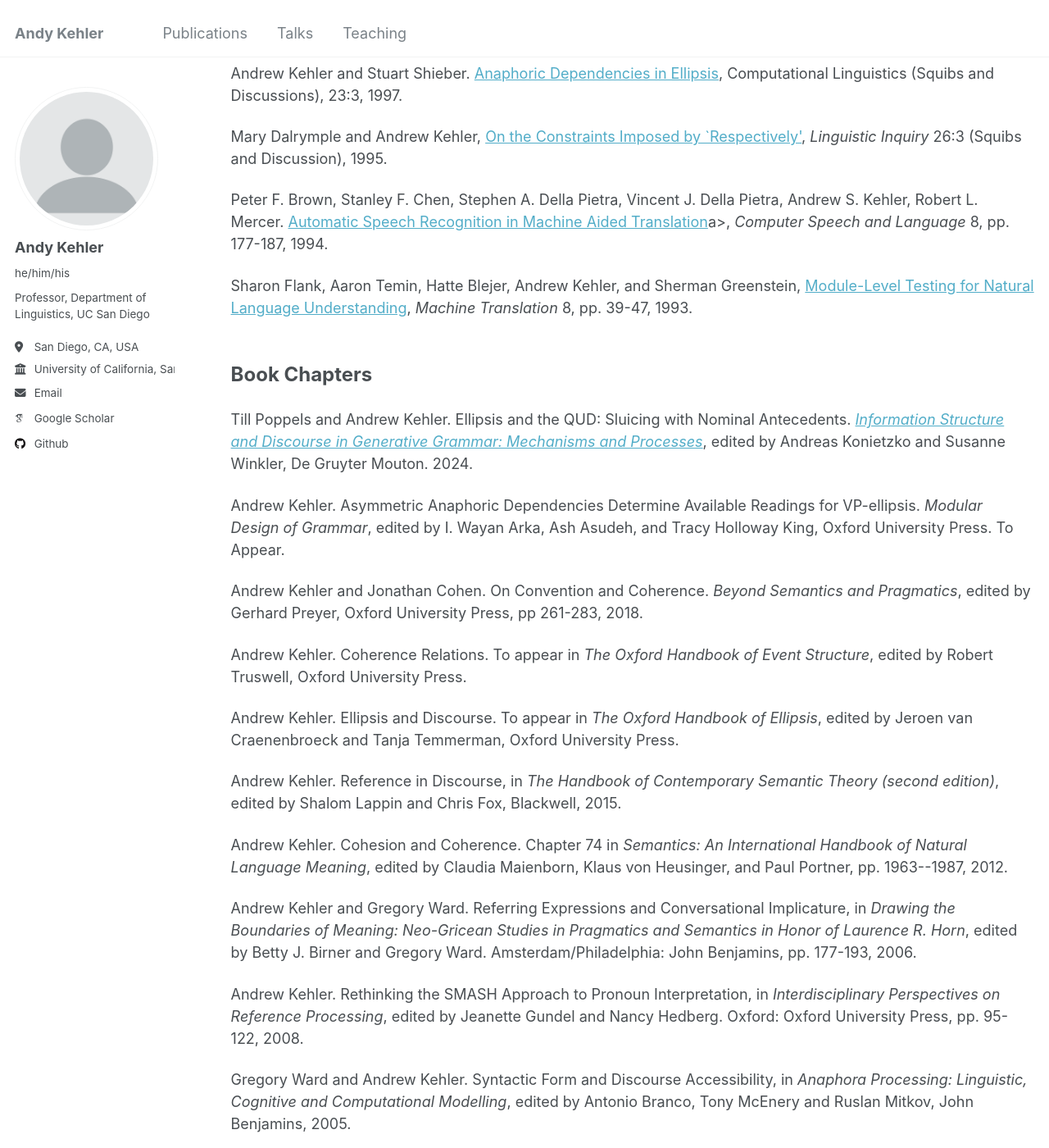
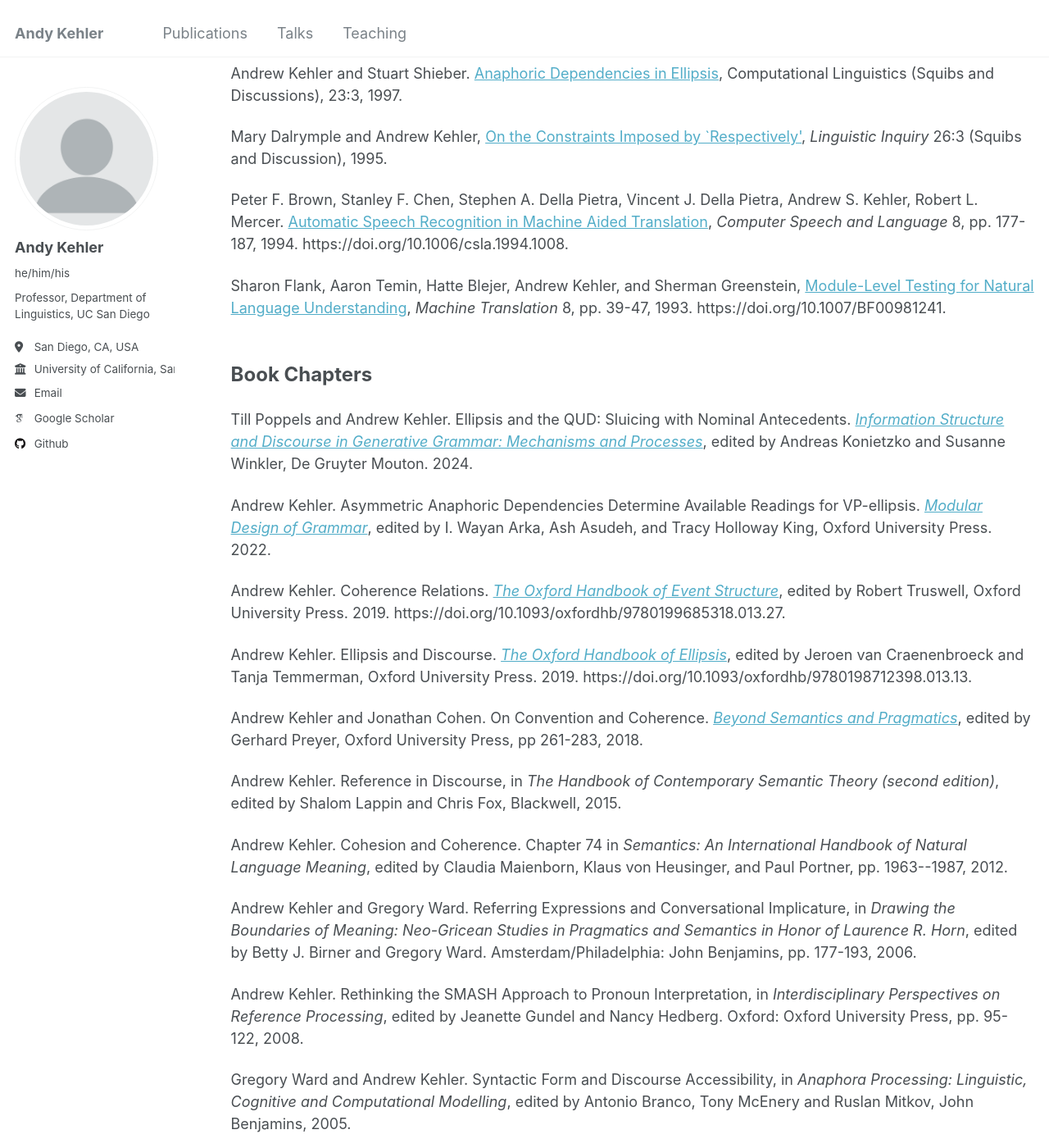
Before and after one commit to akehler/akehler.github.io, a Jekyll site: the page built from _pages/publications.html, in a window 1280 px wide and 1400 px high, scrolled down 2116 px. Shown: the whole window at 82% size. Built offline with Jekyll 4.4.1, drawn with Linux system fonts in a browser that asks for light colours; some web fonts are replaced.

Commit message:
Update publications.html

```diff
--- a/_pages/publications.html
+++ b/_pages/publications.html
@@ -176,13 +176,14 @@ On the Constraints Imposed by `Respectively'</a>,
 
 Peter F. Brown, Stanley F. Chen, Stephen A. Della Pietra,
 Vincent J. Della Pietra, Andrew S. Kehler, Robert L. Mercer.
-<a href="https://www.sciencedirect.com/science/article/abs/pii/S0885230884710084">Automatic Speech Recognition in Machine Aided Translation</a>a>,
-<i>Computer Speech and Language</i> 8, pp. 177-187, 1994.
+<a href="https://www.sciencedirect.com/science/article/abs/pii/S0885230884710084">Automatic
+	Speech Recognition in Machine Aided Translation</a>,
+<i>Computer Speech and Language</i> 8, pp. 177-187, 1994. https://doi.org/10.1006/csla.1994.1008.
 <p>
 
 Sharon Flank, Aaron Temin, Hatte Blejer, Andrew Kehler, and Sherman
 Greenstein, <a href="https://link.springer.com/article/10.1007/BF00981241">Module-Level Testing for Natural Language
-Understanding</a>, <i>Machine Translation</i> 8, pp. 39-47, 1993.
+Understanding</a>, <i>Machine Translation</i> 8, pp. 39-47, 1993. https://doi.org/10.1007/BF00981241.
 <p>
 <p>
           <p><br>
@@ -198,28 +199,33 @@ Till Poppels and Andrew Kehler. Ellipsis and the QUD: Sluicing with
 <p><p>
 
 Andrew Kehler. Asymmetric Anaphoric Dependencies Determine Available Readings for VP-ellipsis.
-	  <i>Modular Design of Grammar</i>, edited
+	  <i><a href="https://global.oup.com/academic/product/modular-design-of-grammar-9780192844842">Modular Design of Grammar</a></i>, edited
 	  by I. Wayan Arka, Ash Asudeh, and Tracy Holloway King,
-	  Oxford University Press. To Appear.
-
-<p><p>
-
-Andrew Kehler and Jonathan Cohen. On
-Convention and Coherence. <i>Beyond
-Semantics and Pragmatics</i>, edited by Gerhard Preyer, Oxford University
-Press, pp 261-283, 2018.
+	  Oxford University Press. 2022.
 
 <p><p>
 
 Andrew Kehler. Coherence
-Relations. To appear in <i>The Oxford
-Handbook of Event Structure</i>, edited by Robert Truswell, Oxford University Press.
+Relations. <i><a href="https://academic.oup.com/edited-volume/28005">The Oxford
+Handbook of Event Structure</a></i>, edited by Robert Truswell, Oxford University Press.  2019.
+https://doi.org/10.1093/oxfordhb/9780199685318.013.27.
+<p><p>
 
-<p>
 
-Andrew Kehler. Ellipsis and Discourse. To appear in <i>The Oxford
-Handbook of Ellipsis</i>, edited by Jeroen van Craenenbroeck and Tanja
-Temmerman, Oxford University Press.
+
+Andrew Kehler. Ellipsis and Discourse. <i><a href="https://academic.oup.com/edited-volume/41718">The Oxford
+Handbook of Ellipsis</a></i>, edited by Jeroen van Craenenbroeck and Tanja
+Temmerman, Oxford University Press.  2019.  https://doi.org/10.1093/oxfordhb/9780198712398.013.13.
+
+	<p><p>
+
+Andrew Kehler and Jonathan Cohen. On
+Convention and Coherence. <i><a href="https://global.oup.com/academic/product/beyond-semantics-and-pragmatics-9780198791492">Beyond
+Semantics and Pragmatics</a></i>, edited by Gerhard Preyer, Oxford University
+Press, pp 261-283, 2018.
+
+
+
 
 
 <p>
```
